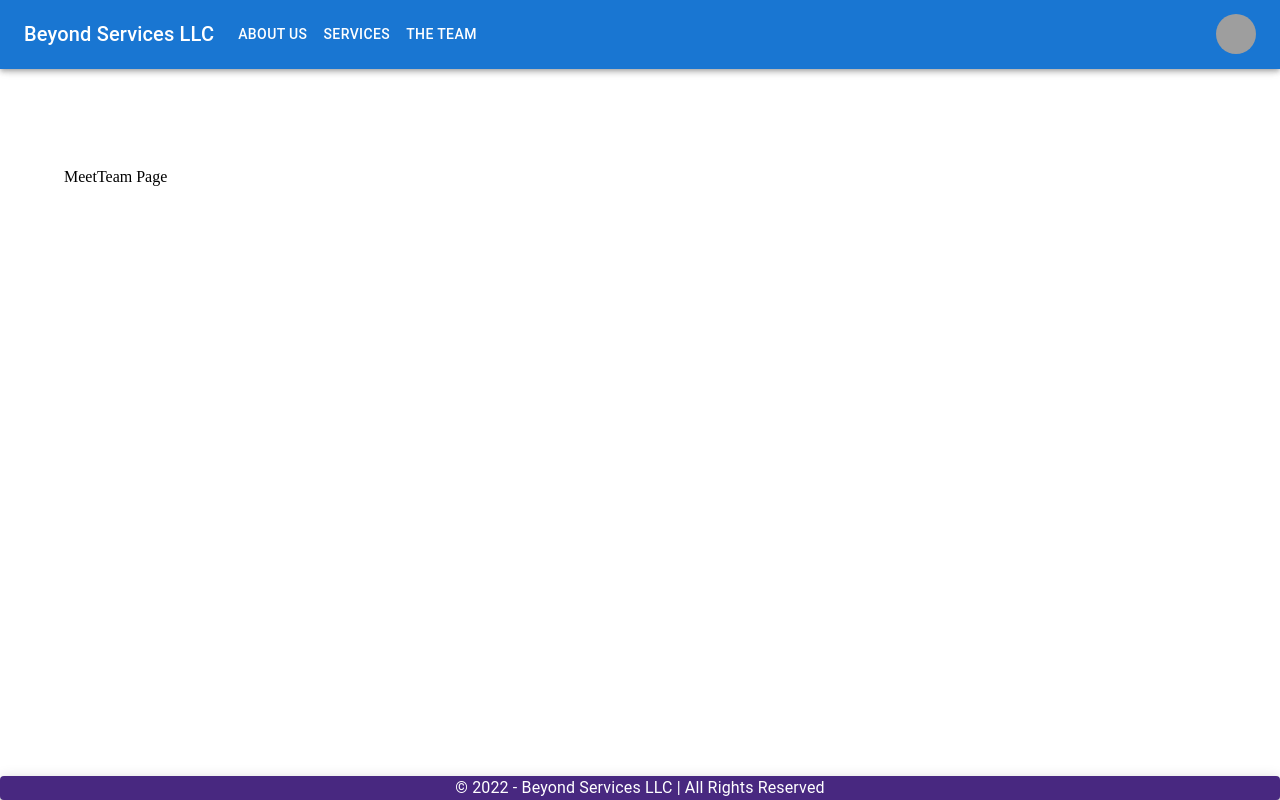
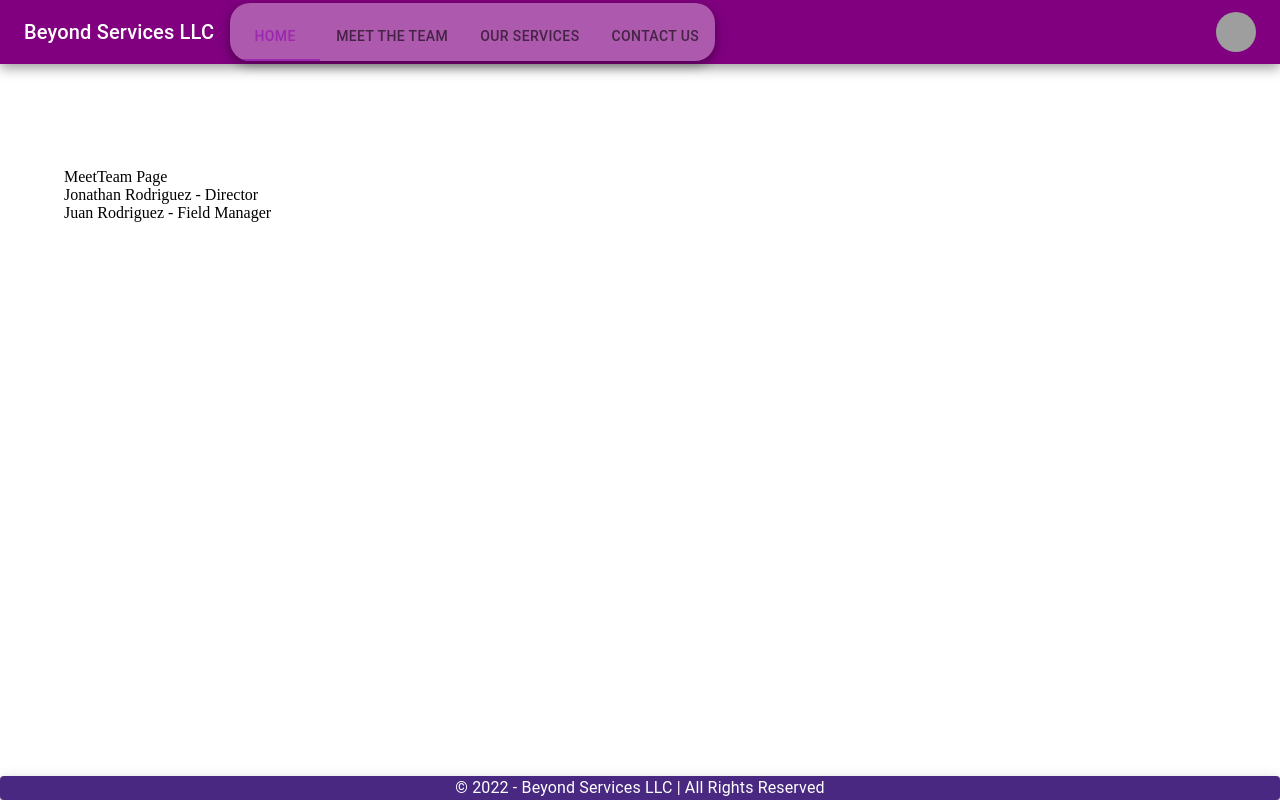
Before and after one commit to melxincognito/beyond-service-llc, a React (Create React App) app in the folder client/: page /meetTheTeam in a window 1280 px wide. Built offline with nearby package versions, Linux system fonts and the light colour scheme; grey boxes are pictures that could not be loaded.

Commit message:
nav bar working both views

```diff
--- a/client/src/components/navigation/NavBar.jsx
+++ b/client/src/components/navigation/NavBar.jsx
@@ -12,7 +12,8 @@ import {
   Menu,
   Container,
   Avatar,
-  Button,
+  Tabs,
+  Tab,
   Tooltip,
   MenuItem,
 } from "@mui/material";
@@ -20,13 +21,13 @@ import MenuIcon from "@mui/icons-material/Menu";
 
 // global variables
 
-const pages = ["About Us", "Services", "The Team"];
 const settings = ["Profile", "Account", "Dashboard", "Logout"];
 
 const NavBar = () => {
-  // other variables for NavBar
+  // variables for NavBar functionality
   const [anchorElNav, setAnchorElNav] = React.useState(null);
   const [anchorElUser, setAnchorElUser] = React.useState(null);
+  const [value, setValue] = React.useState("one");
 
   const handleOpenNavMenu = (event) => {
     setAnchorElNav(event.currentTarget);
@@ -43,8 +44,24 @@ const NavBar = () => {
     setAnchorElUser(null);
   };
 
+  const handleChange = (event, newValue) => {
+    setValue(newValue);
+  };
+  // styles variables
+  const navBarStyles = {
+    backgroundColor: "purple",
+    boxShadow: "0 0.25rem 0.75rem rgba(0, 0, 0, 0.4)",
+  };
+
+  const tabsStyles = {
+    bgcolor: "rgba(255, 255, 255, 0.35)",
+    borderRadius: 5,
+    pt: 1.3,
+    boxShadow: "0 0.25rem 0.75rem rgba(0, 0, 0, 0.4)",
+  };
+
   return (
-    <AppBar position="fixed">
+    <AppBar position="fixed" sx={navBarStyles}>
       <Container maxWidth="xl">
         <Toolbar disableGutters>
           <Typography
@@ -108,15 +125,33 @@ const NavBar = () => {
             Bee
           </Typography>
           <Box sx={{ flexGrow: 1, display: { xs: "none", md: "flex" } }}>
-            {pages.map((page) => (
-              <Button
-                key={page}
-                onClick={handleCloseNavMenu}
-                sx={{ my: 2, color: "white", display: "block" }}
-              >
-                {page}
-              </Button>
-            ))}
+            <Tabs
+              sx={tabsStyles}
+              value={value}
+              onChange={handleChange}
+              textColor="secondary"
+              indicatorColor="secondary"
+            >
+              <Tab value="one" label="Home" component={Link} to="/" />
+              <Tab
+                value="two"
+                label="Meet the team"
+                component={Link}
+                to="/meetTheTeam"
+              />
+              <Tab
+                value="three"
+                label="Our Services"
+                component={Link}
+                to="/services"
+              />
+              <Tab
+                value="four"
+                label="Contact Us"
+                component={Link}
+                to="/contact"
+              />
+            </Tabs>
           </Box>
 
           <Box sx={{ flexGrow: 0 }}>
--- a/client/src/pages/MeetTeamPage.js
+++ b/client/src/pages/MeetTeamPage.js
@@ -1,5 +1,11 @@
 import React from "react";
 
 export default function MeetTeamPage() {
-  return <div>MeetTeam Page</div>;
+  return (
+    <div>
+      MeetTeam Page
+      <div>Jonathan Rodriguez - Director</div>
+      <div> Juan Rodriguez - Field Manager </div>
+    </div>
+  );
 }
```
